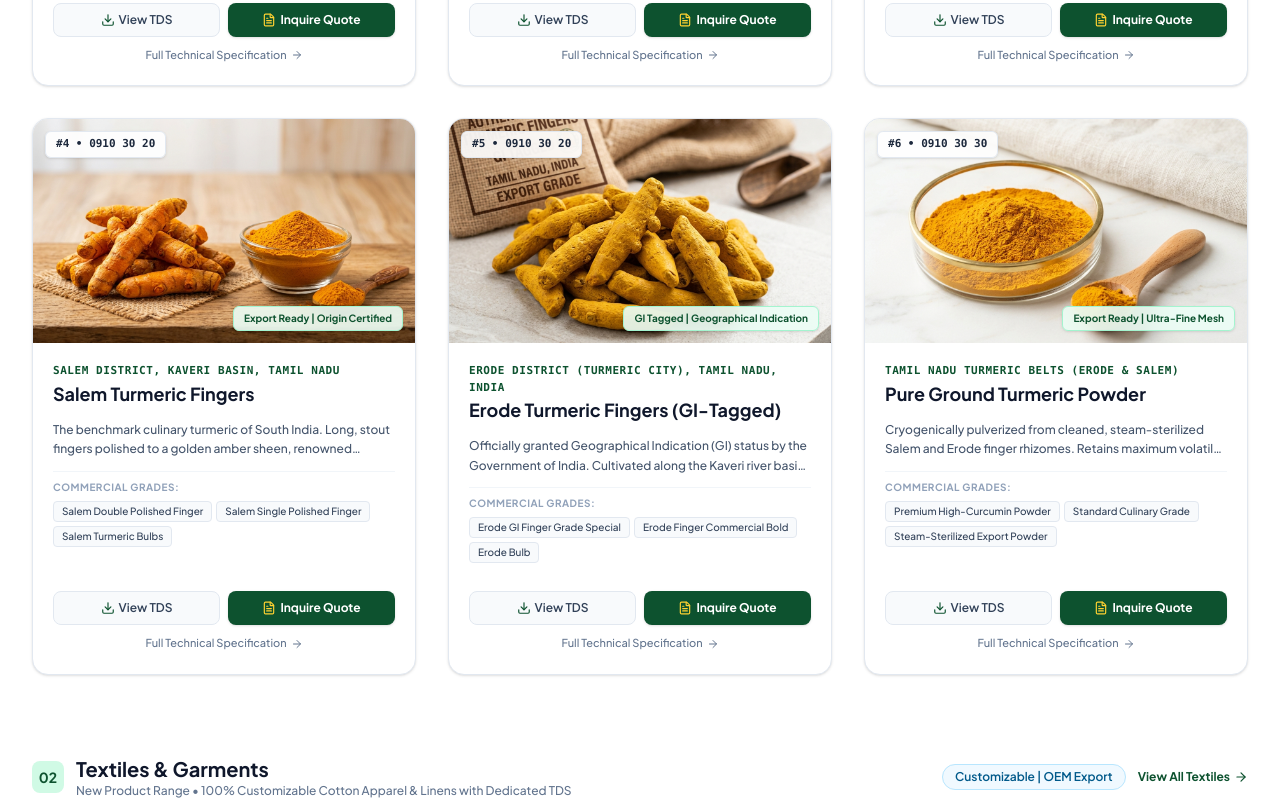
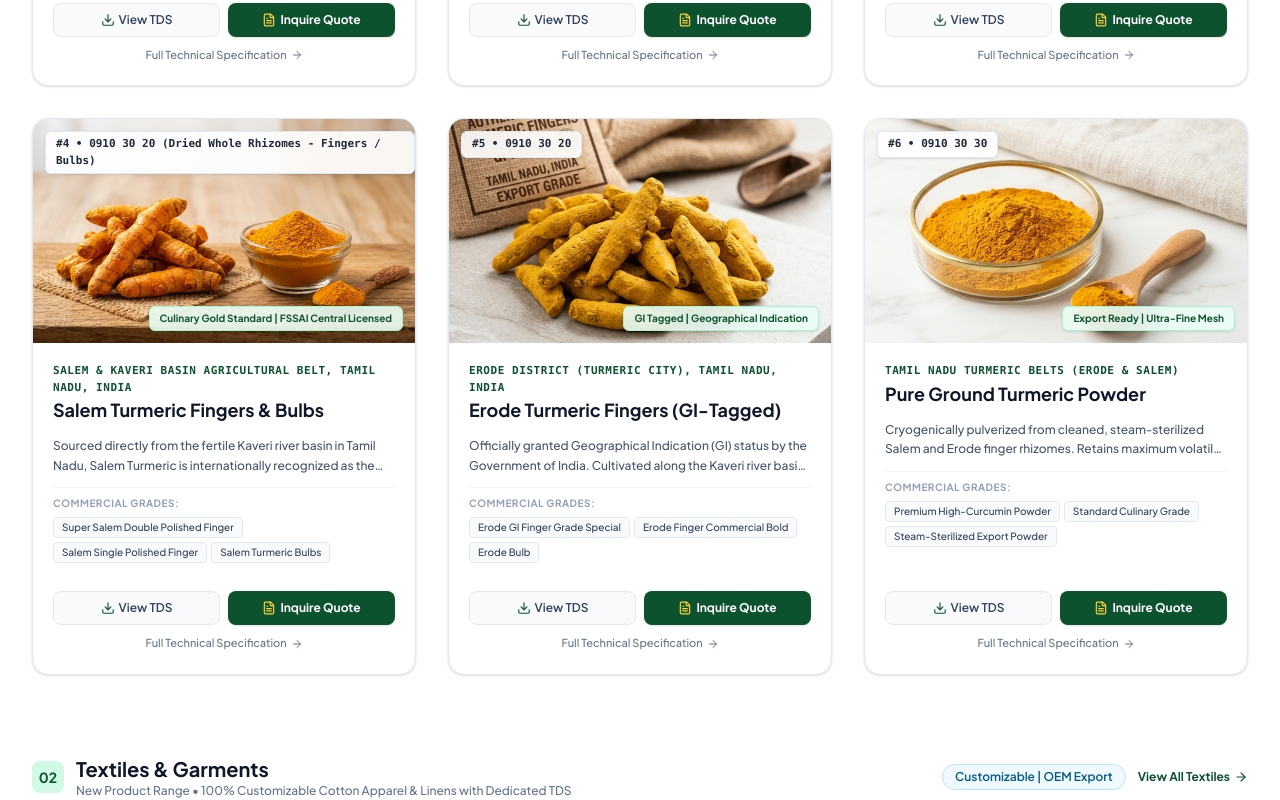
Before and after one commit to kavin724/kavri-exim, a React (Vite) app: page / in a window 1280 px wide. Shown: the part 2200-3000 px from the top of the page. Built offline with nearby package versions, Linux system fonts and the light colour scheme.

Commit message:
Update Salem Turmeric Product page

```diff
--- a/src/components/Footer.jsx
+++ b/src/components/Footer.jsx
@@ -99,7 +99,7 @@ export default function Footer({ setCurrentRoute, onOpenRfq }) {
               </li>
               <li>
                 <button type="button" onClick={(e) => navigateTo('product-salem-turmeric', e)} className="hover:text-[#0D522F] transition-colors text-left">
-                  4. Salem Turmeric Fingers
+                  4. Salem Turmeric Fingers & Bulbs
                 </button>
               </li>
               <li>
--- a/src/components/TdsModal.jsx
+++ b/src/components/TdsModal.jsx
@@ -206,6 +206,9 @@ export default function TdsModal({ isOpen, onClose, product, onOpenRfq }) {
               {product.shippingInfo?.airTerminals && (
                 <li><strong>Air Freight Terminals:</strong> {product.shippingInfo.airTerminals}</li>
               )}
+              {product.shippingInfo?.inlandDepots && (
+                <li><strong>Inland Dry Terminals (ICD):</strong> {product.shippingInfo.inlandDepots}</li>
+              )}
               <li>Container loading executed under direct merchant supervision at {product.shippingInfo?.gatewayPorts || 'Chennai / Tuticorin / Cochin Port'}.</li>
               <li>Fumigation with Methyl Bromide or Phosphine gas certified by authorized plant quarantine agencies.</li>
             </ul>
--- a/src/data/productsData.js
+++ b/src/data/productsData.js
@@ -276,48 +276,75 @@ export const PRODUCTS_DATA = [
   {
     id: 'salem-turmeric',
     slug: 'salem-turmeric',
-    name: 'Salem Turmeric Fingers',
-    botanicalName: 'Curcuma longa (Salem Finger Variety)',
+    name: 'Salem Turmeric Fingers & Bulbs',
+    botanicalName: 'Curcuma longa L. (Salem Commercial Ecotype)',
     category: 'spices',
     division: 'Spices & Seasonings',
-    tag: 'Export Ready | Origin Certified',
-    compliance: 'Spices Board of India | AGMARK Certified | FSSAI Approved',
-    origin: 'Salem District, Kaveri Basin, Tamil Nadu',
+    tag: 'Culinary Gold Standard | FSSAI Central Licensed',
+    compliance: 'Spices Board of India | FSSAI Central Export Licensed',
+    origin: 'Salem & Kaveri Basin Agricultural Belt, Tamil Nadu, India',
     image: './assets/images/salem-turmeric.jpg',
-    shortDesc: 'The benchmark culinary turmeric of South India. Long, stout fingers polished to a golden amber sheen, renowned globally for brilliant natural yellow color, high essential aroma, and clean taste.',
-    hsnCode: '0910 30 20',
+    shortDesc: 'Sourced directly from the fertile Kaveri river basin in Tamil Nadu, Salem Turmeric is internationally recognized as the gold standard for whole culinary turmeric. Characterized by long, stout, cylindrical fingers with a distinctive deep golden-yellow interior, hard core fracture, and refined aroma. Mechanically cured and machine-polished without synthetic gloss enhancers, sulfur treatment, or chemical colorants, ensuring compliance with strict European and North American heavy metal standards.',
+    hsnCode: '0910 30 20 (Dried Whole Rhizomes - Fingers / Bulbs)',
     grades: [
-      { name: 'Salem Double Polished Finger (Grade 1)', size: '6cm - 10cm long stout fingers', density: 'Solid brittle fracture', color: 'Luminous Golden Amber', usage: 'Supermarket whole repack, culinary trade, gourmet retail' },
-      { name: 'Salem Single Polished Finger', size: '5cm - 8cm fingers', density: 'Hard core', color: 'Natural Amber Yellow', usage: 'Wholesale grinding mills, spice blending plants' },
-      { name: 'Salem Turmeric Bulbs (Gatha)', size: 'Solid round rhizome bulbs', density: 'Heavy dense core', color: 'Golden Yellow', usage: 'Industrial oleoresin and curcumin extraction' }
+      {
+        name: 'Super Salem Double Polished Finger (Grade 1)',
+        size: '6.0 cm to 10.0 cm+ long, cylindrical, smooth polished skin',
+        density: 'Solid brittle fracture',
+        color: 'Deep golden yellow exterior, brilliant orange-yellow fracture',
+        usage: 'Supermarket whole repacking, premium gourmet retail, whole spice retail jars (EU/GCC/US)'
+      },
+      {
+        name: 'Salem Single Polished Finger',
+        size: '4.0 cm to 7.0 cm fingers, partially polished surface',
+        density: 'Hard brittle core',
+        color: 'Natural brownish-yellow skin, golden amber core',
+        usage: 'Commercial spice grinding mills, curry powder manufacturing, butcher seasoning blenders'
+      },
+      {
+        name: 'Salem Turmeric Bulbs (Gatha / Round)',
+        size: '2.5 cm to 5.0 cm dense ovate/round rhizomes',
+        density: 'Heavy dense core',
+        color: 'Deep amber to golden yellow',
+        usage: 'High-yield industrial grinding, oleoresin extraction, herbal tinctures'
+      }
     ],
     technicalSpecs: {
-      curcuminContent: '3.2% to 4.2% (HPLC tested)',
-      moisture: 'Max 10.0% (Whole fingers)',
-      totalAsh: 'Max 6.5%',
-      acidInsolubleAsh: 'Max 0.8%',
-      leadChromateTest: 'Strictly Negative (100% natural, zero chemical polish)',
-      foreignOrganicMatter: 'Max 0.3%',
-      starchPurity: 'Pure genuine Curcuma longa'
+      curcuminContent: '2.5% to 3.5%+ (HPLC Method - ASTA 18.0 / ISO 5566; culinary grade color intensity)',
+      moisture: 'Max 10.0% - 10.5% (Toluene Distillation - ASTA 2.0 / ISO 939)',
+      extraneousMatter: 'Max 0.5% by weight (Nil stones, dirt, or hair; Sortex/gravity table cleaned)',
+      defectiveRhizomes: 'Max 2.0% by weight (Nil moldy or insect-damaged rhizomes)',
+      totalAsh: 'Max 7.0%',
+      acidInsolubleAsh: 'Max 1.0%',
+      chemicalPolishAdulteration: 'Lead Chromate: 100% Negative (Guaranteed absent) | Metanil Yellow & Sudan Dyes: Undetected (LC-MS/MS tested)',
+      heavyMetals: 'Lead (Pb) < 2.0 mg/kg | Cadmium (Cd) < 1.0 mg/kg | Arsenic (As) < 1.0 mg/kg (Codex CXS 193-1995 & EU compliant)',
+      aflatoxins: 'B1 < 5 ppb | Total (B1+B2+G1+G2) < 10 ppb (EU Regulation (EC) 2023/915 compliant)',
+      etoIrradiation: 'ETO & 2-Chloroethanol < 0.05 mg/kg (EU RASFF compliant); Non-irradiated',
+      microbialStandards: 'Salmonella: Absent in 25g x 5 samples | E. coli: < 10 CFU/g'
     },
     packagingOptions: [
-      '25 kg / 50 kg Heavy-Duty PP Woven Bags with Inner Liner',
-      '50 kg Natural Export Jute Bags with food-grade stencil print',
-      'Custom palletized wooden crates for specialized buyers'
+      'Heavy-Duty PP Woven Bags: 25 kg / 50 kg virgin PP woven bags with inner sealed food-grade polyethylene moisture liner.',
+      'Export Jute Bags: 25 kg / 50 kg traditional natural jute gunny bags with food-grade protective inner liners and customized export stencil markings.',
+      'Bulk Industrial Sacks: 500 kg / 1,000 kg UV-stabilized FIBC Big Bags with discharge chutes for industrial extraction plants.',
+      'Corrugated Master Cartons: 10 kg / 20 kg (5-ply / 7-ply) export cartons with inner moisture-barrier liners for premium retail repacking.'
     ],
     shippingInfo: {
-      minimumOrder: '5 MT (LCL) / 18 MT (20ft FCL)',
-      containerCapacity: '20ft FCL: approx 18 MT | 40ft FCL: approx 26 MT',
+      minimumOrder: 'Air Freight: 500 kg - 1,000 kg | Ocean LCL: 2,000 kg - 5,000 kg | Ocean FCL: 17,000 kg - 18,000 kg (17 - 18 MT)',
+      containerCapacity: '20ft FCL: ~17.0 - 18.5 MT | 40ft FCL: ~26.0 - 27.0 MT',
       containerStuffingBreakdown: {
         fcl20: [
-          'Floor-Loaded (50 kg Jute / PP Bags): ~18.0 MT (360 Bags)',
-          'Palletized & Shrink-Wrapped: ~14.0 MT'
+          'Loose Floor-Loaded Bags: ~17.0 - 18.5 MT',
+          'Palletized & Shrink-Wrapped: ~13.0 - 14.0 MT'
         ],
         fcl40: [
-          'Floor-Loaded: ~26.0 MT'
+          'Floor-Loaded Bags: ~26.0 - 27.0 MT (subject to gross container road weight limits)'
+        ],
+        airCargo: [
+          'Air Freight: 500 kg - 1,000 kg'
         ]
       },
       gatewayPorts: 'Tuticorin VOC Port (TUT) / Chennai Port (MAA) / Cochin Port (COK)',
+      inlandDepots: 'ICD Irugur (Coimbatore) / ICD Tirupur',
       airTerminals: 'Tiruchirappalli (TRZ) / Coimbatore (CJB) / Chennai (MAA)',
       hsCode: '0910 30 20'
     }
--- a/src/pages/ProductDetailPage.jsx
+++ b/src/pages/ProductDetailPage.jsx
@@ -33,6 +33,9 @@ export const SPEC_LABEL_MAP = {
   eColi: 'E. Coli',
   cultivation: 'Cultivation & Growing Method',
   curcuminContent: 'Curcumin Content',
+  defectiveRhizomes: 'Defective / Damaged Rhizomes',
+  chemicalPolishAdulteration: 'Chemical Polish & Color Adulteration',
+  heavyMetals: 'Heavy Metals Limits',
   leadChromateTest: 'Lead Chromate Test',
   leadChromateAdulteration: 'Lead Chromate Test',
   foreignOrganicMatter: 'Foreign Organic Matter',
@@ -121,15 +124,17 @@ export function getTestProtocolForSpec(key, value, isTextile = false) {
   if (key === 'moisture') return 'ASTA 2.0 / ISO 939 (Toluene)';
   if (key === 'volatileOil') return 'ISO 6571 (Steam Distillation)';
   if (key === 'piperineContent') return 'HPLC / ASTA 7.0 / ISO 5564';
-  if (key === 'curcuminContent') return 'HPLC / ASTA Method 18.0';
+  if (key === 'curcuminContent') return 'HPLC / ASTA 18.0 / ISO 5566';
   if (key === 'extraneousMatter' || key === 'foreignMatter') return 'ASTA 3.0 / ISO 927';
+  if (key === 'defectiveRhizomes') return 'Manual & Sortex Inspection';
   if (key === 'totalAsh') return 'ASTA 3.1 / ISO 928';
   if (key === 'acidInsolubleAsh') return 'ASTA 4.0 / ISO 930';
   if (key === 'nvee') return 'ISO 1108 / ASTA Method';
   if (key === 'aflatoxins' || key === 'aflatoxinB1' || key === 'totalAflatoxins') return 'HPLC-FLD / EU 2023/915';
   if (key === 'ochratoxinA') return 'HPLC / IAC Cleanup (EU)';
   if (key === 'microbialStandards' || key === 'salmonella' || key === 'eColi' || key === 'yeastAndMould') return 'ISO 6579 / FDA BAM';
-  if (key === 'artificialColor' || key === 'leadChromateTest' || key === 'leadChromateAdulteration') return 'LC-MS/MS / Chemical Test';
+  if (key === 'artificialColor' || key === 'leadChromateTest' || key === 'leadChromateAdulteration' || key === 'chemicalPolishAdulteration') return 'LC-MS/MS / Chemical Test';
+  if (key === 'heavyMetals') return 'ICP-MS / Codex CXS 193-1995';
   if (key === 'etoIrradiation') return 'GC-MS/MS Residue Screen';
   if (key === 'sterilizationTreatment') return 'Continuous HTST Steam';
   if (key === 'pesticideResidue') return 'GC-MS/MS Multi-Residue';
@@ -511,6 +516,12 @@ export default function ProductDetailPage({ productSlug, setCurrentRoute, onOpen
                           <span className="text-[#0D522F] font-medium">{product.shippingInfo.airTerminals}</span>
                         </div>
                       )}
+                      {product.shippingInfo.inlandDepots && (
+                        <div className="pt-2 border-t border-slate-200/60 text-[11px]">
+                          <span className="font-semibold text-slate-700">Inland Dry Terminals (ICD): </span>
+                          <span className="text-[#0D522F] font-medium">{product.shippingInfo.inlandDepots}</span>
+                        </div>
+                      )}
                     </div>
                   </div>
                 )}
```
Also changed, not shown: 2 other files (tests, documents, lock files or other folders).
